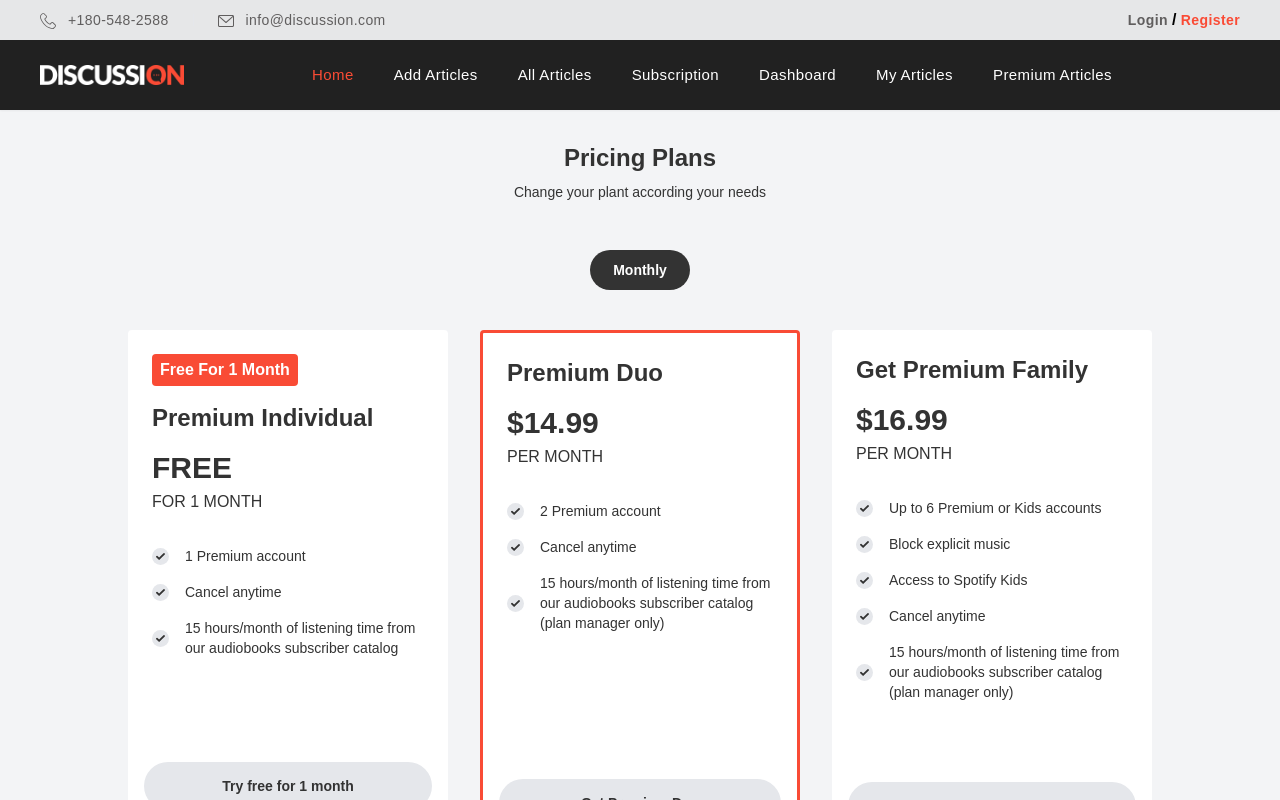
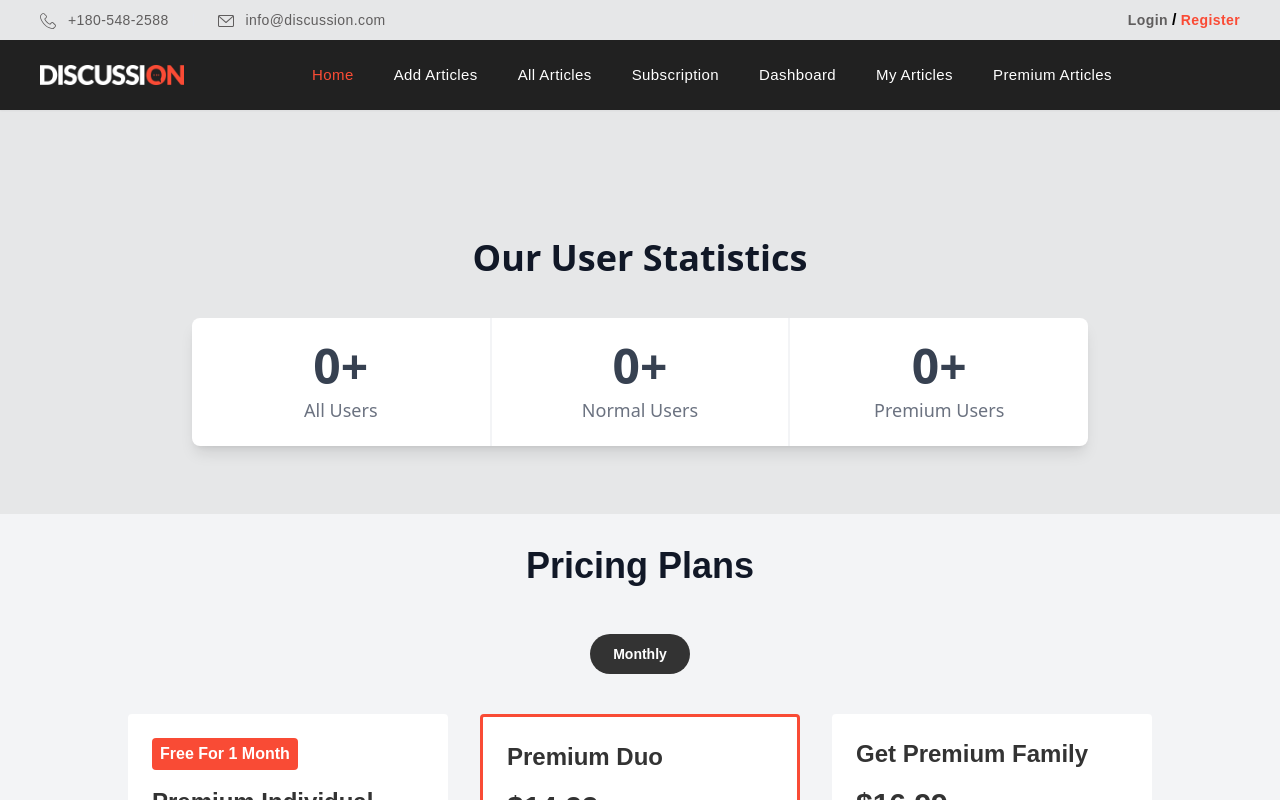
Before and after one commit to 44fahadhasan/b9a12-client-side-44fahadhasan, a React (Vite) app in the folder b9a12-client-side-44fahadhasan/: page / in a window 1280 px wide. Shown: the top 800 px of the page. Built offline with nearby package versions, Linux system fonts and the light colour scheme; no server answers.

Commit message:
added statistics section of users

```diff
--- a/b9a12-client-side-44fahadhasan/src/pages/mainPages/HomePage/HomeContainer/HomeContainer.jsx
+++ b/b9a12-client-side-44fahadhasan/src/pages/mainPages/HomePage/HomeContainer/HomeContainer.jsx
@@ -1,8 +1,10 @@
 import PricePlans from "../PricePlans/PricePlans";
+import UsersStatistics from "../UsersStatistics/UsersStatistics";
 
 const HomeContainer = () => {
   return (
-    <div className="bg-[E6E7E8]">
+    <div className="bg-[#E6E7E8]">
+      <UsersStatistics />
       <PricePlans />
     </div>
   );
--- a/b9a12-client-side-44fahadhasan/src/pages/mainPages/HomePage/PricePlans/PricePlans.jsx
+++ b/b9a12-client-side-44fahadhasan/src/pages/mainPages/HomePage/PricePlans/PricePlans.jsx
@@ -31,8 +31,9 @@ const PricePlans = () => {
     <div className="font-[sans-serif] text-[#333] bg-gray-100 px-4 py-8">
       <div className="max-w-5xl mx-auto">
         <div className="text-center">
-          <h2 className="text-2xl font-bold mb-2">Pricing Plans</h2>
-          <p className="text-sm">Change your plant according your needs</p>
+          <h2 className="text-3xl font-extrabold text-gray-900 sm:text-4xl">
+            Pricing Plans
+          </h2>
         </div>
         <div className="flex mx-auto mt-12 bg-white rounded-full max-w-[100px]">
           <button className="text-white font-semibold w-full text-sm bg-[#333] py-2.5 px-4 rounded-full">
--- /dev/null
+++ b/b9a12-client-side-44fahadhasan/src/pages/mainPages/HomePage/UsersStatistics/UsersStatistics.jsx
@@ -0,0 +1,56 @@
+import ContainerBox from "../../../../components/ContainerBox/ContainerBox";
+
+const UsersStatistics = () => {
+  return (
+    <section>
+      <ContainerBox>
+        <div className="py-16 pt-32">
+          <div className="max-w-7xl mx-auto px-4 sm:px-6 lg:px-8">
+            <div className="max-w-4xl mx-auto text-center">
+              <h2 className="text-3xl font-extrabold text-gray-900 sm:text-4xl">
+                Our User Statistics
+              </h2>
+            </div>
+          </div>
+          <div className="mt-10 pb-1">
+            <div className="relative">
+              <div className="absolute inset-0 h-1/2x bg-gray-50x"></div>
+              <div className="relative max-w-7xl mx-auto px-4 sm:px-6 lg:px-8">
+                <div className="max-w-4xl mx-auto">
+                  <dl className="rounded-lg bg-white shadow-lg sm:grid sm:grid-cols-3">
+                    <div className="flex flex-col border-b border-gray-100 p-6 text-center sm:border-0 sm:border-r">
+                      <dt className="order-2 mt-2 text-lg leading-6 font-medium text-gray-500">
+                        All Users
+                      </dt>
+                      <dd className="order-1 text-5xl font-extrabold text-gray-700">
+                        0+
+                      </dd>
+                    </div>
+                    <div className="flex flex-col border-t border-b border-gray-100 p-6 text-center sm:border-0 sm:border-l sm:border-r">
+                      <dt className="order-2 mt-2 text-lg leading-6 font-medium text-gray-500">
+                        Normal Users
+                      </dt>
+                      <dd className="order-1 text-5xl font-extrabold text-gray-700">
+                        0+
+                      </dd>
+                    </div>
+                    <div className="flex flex-col border-t border-gray-100 p-6 text-center sm:border-0 sm:border-l">
+                      <dt className="order-2 mt-2 text-lg leading-6 font-medium text-gray-500">
+                        Premium Users
+                      </dt>
+                      <dd className="order-1 text-5xl font-extrabold text-gray-700">
+                        0+
+                      </dd>
+                    </div>
+                  </dl>
+                </div>
+              </div>
+            </div>
+          </div>
+        </div>
+      </ContainerBox>
+    </section>
+  );
+};
+
+export default UsersStatistics;
```
